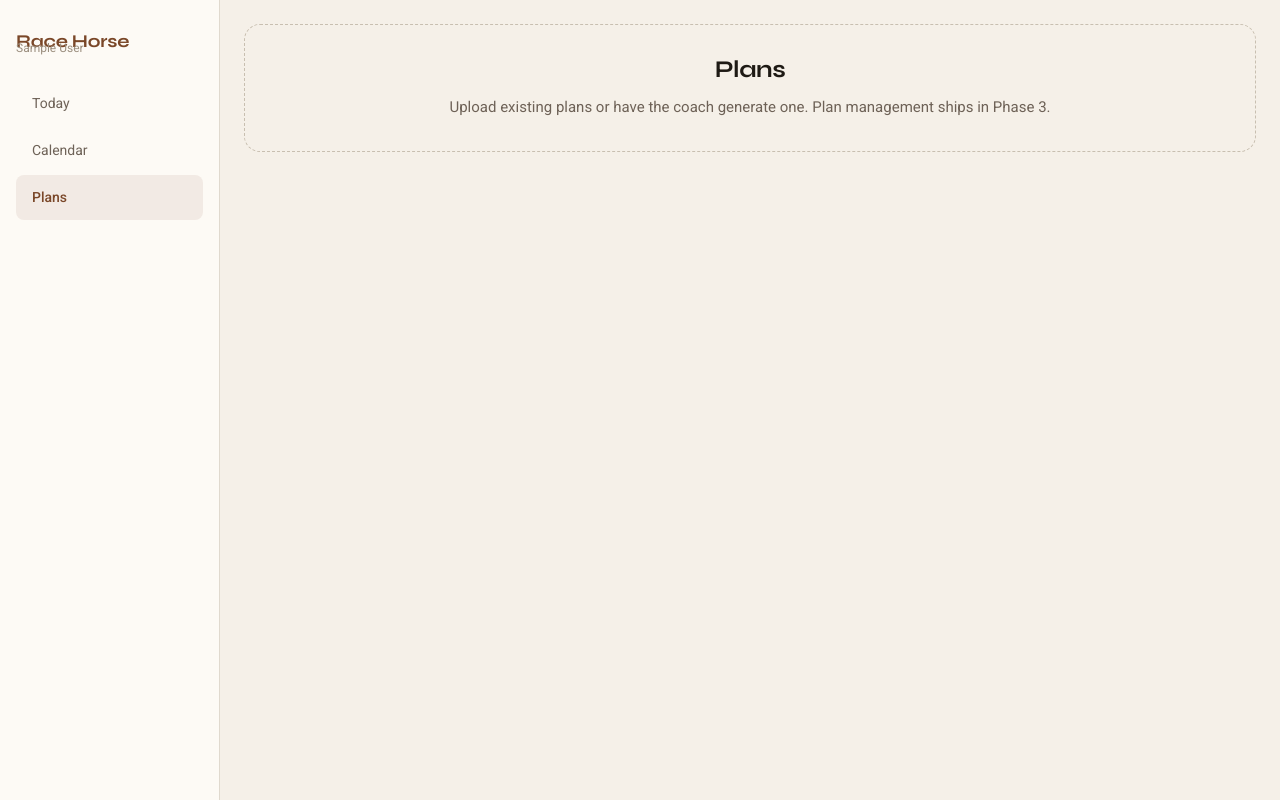
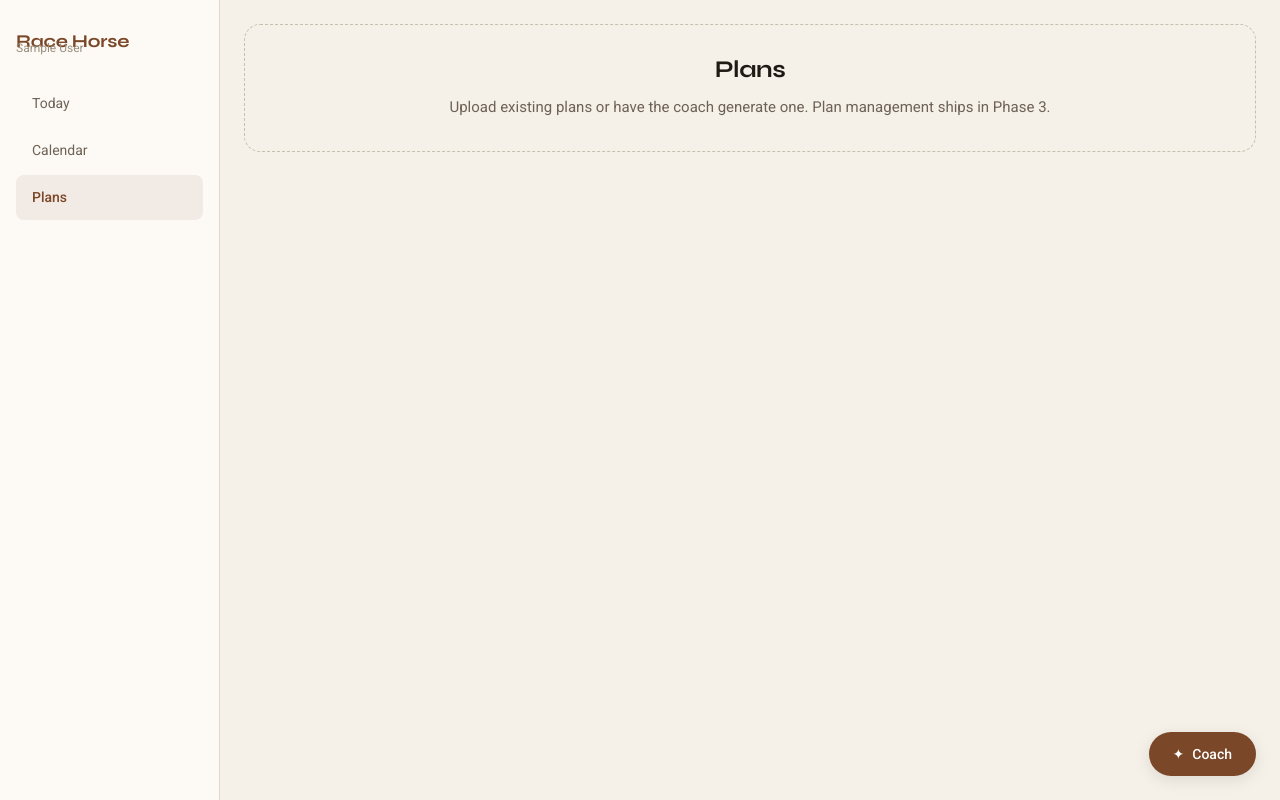
Before and after one commit to colbyschulz/race-horse, a Next.js app: page /plans in a window 1280 px wide. Built offline with nearby package versions, Linux system fonts and the light colour scheme; no server answers; sample sign-in values are in the browser's storage.

Commit message:
Add Coach FAB with coming-soon modal

```diff
--- a/package.json
+++ b/package.json
@@ -17,6 +17,7 @@
   "dependencies": {
     "@auth/drizzle-adapter": "^1.11.2",
     "@neondatabase/serverless": "^1.1.0",
+    "@radix-ui/react-dialog": "^1.1.15",
     "drizzle-orm": "^0.45.2",
     "next": "16.2.4",
     "next-auth": "5.0.0-beta.31",
--- a/src/components/layout/AppShell.tsx
+++ b/src/components/layout/AppShell.tsx
@@ -1,5 +1,6 @@
 import { auth } from "@/auth";
 import { NavLinks } from "./NavLinks";
+import { AskCoachButton } from "./AskCoachButton";
 import styles from "./AppShell.module.scss";
 
 export async function AppShell({ children }: { children: React.ReactNode }) {
@@ -19,6 +20,7 @@ export async function AppShell({ children }: { children: React.ReactNode }) {
       <div className={styles.tabBar}>
         <NavLinks variant="tabs" />
       </div>
+      <AskCoachButton />
     </div>
   );
 }
--- /dev/null
+++ b/src/components/layout/AskCoachButton.module.scss
@@ -0,0 +1,90 @@
+.fab {
+  position: fixed;
+  right: var(--space-4);
+  bottom: calc(var(--shell-tabbar-height) + var(--space-4));
+  height: 44px;
+  padding: 0 var(--space-6);
+  border-radius: var(--radius-pill);
+  background: var(--color-brown);
+  color: #ffffff;
+  border: none;
+  font-family: var(--font-body);
+  font-weight: 500;
+  font-size: 0.875rem;
+  display: flex;
+  align-items: center;
+  gap: var(--space-2);
+  box-shadow: var(--shadow-md);
+  z-index: 50;
+  transition: background 120ms ease;
+
+  &:hover {
+    background: var(--color-brown-hover);
+  }
+
+  @media (min-width: 768px) {
+    bottom: var(--space-6);
+    right: var(--space-6);
+  }
+}
+
+.overlay {
+  position: fixed;
+  inset: 0;
+  background: rgba(30, 26, 20, 0.5);
+  z-index: 100;
+  animation: fadeIn 150ms ease;
+}
+
+.content {
+  position: fixed;
+  left: 50%;
+  top: 50%;
+  transform: translate(-50%, -50%);
+  background: var(--color-bg-surface);
+  color: var(--color-fg-primary);
+  border-radius: var(--radius-lg);
+  padding: var(--space-6);
+  width: min(420px, 90vw);
+  z-index: 101;
+  box-shadow: var(--shadow-lg);
+  animation: slideUp 150ms ease;
+}
+
+.title {
+  font-family: var(--font-display);
+  font-size: 1.25rem;
+  font-weight: 700;
+  letter-spacing: -0.02em;
+  margin: 0 0 var(--space-3);
+  color: var(--color-fg-primary);
+}
+
+.body {
+  font-family: var(--font-body);
+  font-size: 0.9375rem;
+  color: var(--color-fg-secondary);
+  line-height: 1.6;
+  margin: 0 0 var(--space-6);
+}
+
+.close {
+  background: var(--color-fg-primary);
+  color: var(--color-bg-base);
+  border: none;
+  border-radius: var(--radius-md);
+  padding: var(--space-2) var(--space-4);
+  font-family: var(--font-body);
+  font-weight: 500;
+  font-size: 0.875rem;
+}
+
+@keyframes fadeIn {
+  from { opacity: 0; }
+  to { opacity: 1; }
+}
+
+@keyframes slideUp {
+  from { transform: translate(-50%, calc(-50% + 8px)); opacity: 0; }
+  to { transform: translate(-50%, -50%); opacity: 1; }
+}
--- /dev/null
+++ b/src/components/layout/AskCoachButton.tsx
@@ -0,0 +1,30 @@
+"use client";
+
+import * as Dialog from "@radix-ui/react-dialog";
+import styles from "./AskCoachButton.module.scss";
+
+export function AskCoachButton() {
+  return (
+    <Dialog.Root>
+      <Dialog.Trigger asChild>
+        <button className={styles.fab} aria-label="Ask coach">
+          <span aria-hidden>✦</span>
+          Coach
+        </button>
+      </Dialog.Trigger>
+      <Dialog.Portal>
+        <Dialog.Overlay className={styles.overlay} />
+        <Dialog.Content className={styles.content}>
+          <Dialog.Title className={styles.title}>Coach coming soon</Dialog.Title>
+          <Dialog.Description className={styles.body}>
+            The AI coach launches in Phase 4. In the meantime, explore the
+            Today, Calendar, and Plans tabs.
+          </Dialog.Description>
+          <Dialog.Close asChild>
+            <button className={styles.close}>Close</button>
+          </Dialog.Close>
+        </Dialog.Content>
+      </Dialog.Portal>
+    </Dialog.Root>
+  );
+}
```
Also changed, not shown: 1 other file (tests, documents, lock files or other folders).
